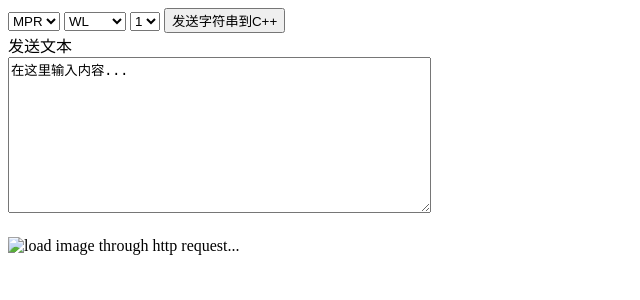
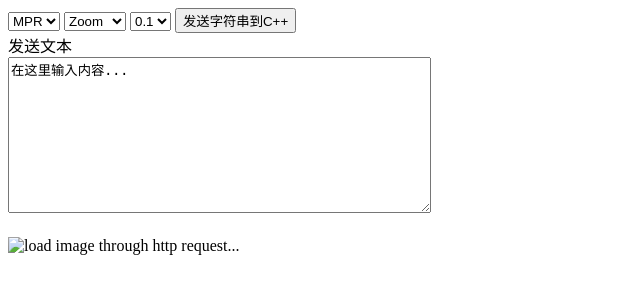
Before and after one commit to jia1000/SpringBoot_Demo, a Spring Boot app: page /buffer2.html in a window 1280 px wide. Shown: the top 300 px of the page, without its empty margins (0-640 px from the left). Run offline with Spring Boot 4, Linux system fonts and the light colour scheme; some libraries are stand-ins or nearby versions.

Commit message:
Demo版本：修改buffer2.html的界面，以及XML request格式。

```diff
--- a/src/main/resources/static/buffer2.html
+++ b/src/main/resources/static/buffer2.html
@@ -49,13 +49,13 @@
             <option>CPR</option>
         </select>
         <select id="image_operation" text="operation" title="operation" >
-            <option>WL</option>
             <option>Zoom</option>
             <option>Rotate</option>
             <option>Move</option>
+            <option>WL</option>
         </select>
         <select id="image_paras" text="paras" title="paras" >
-            <option>1</option>
+            <option>0.1</option>
             <option>2</option>
             <option>3</option>
             <option>4</option>
```
